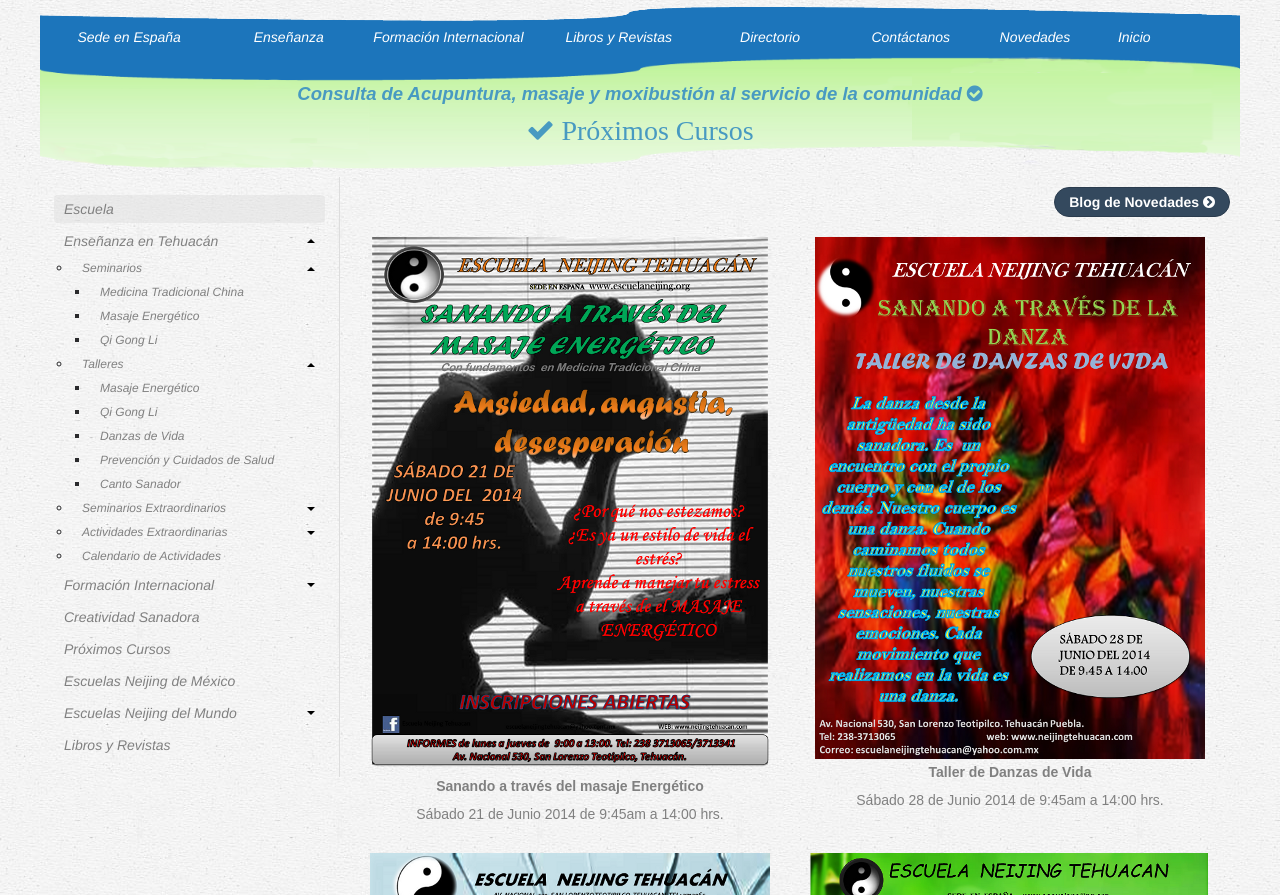
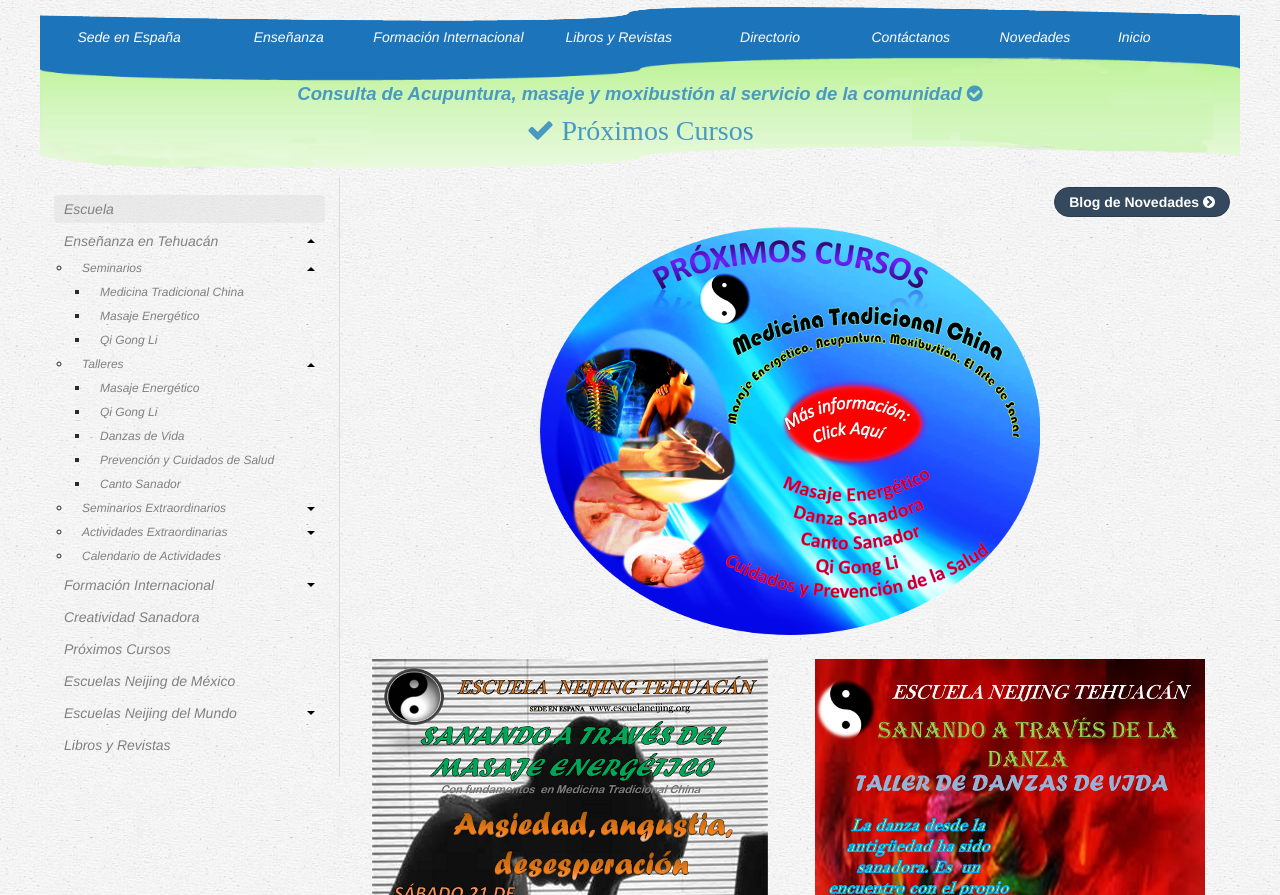
Before and after one commit to xtornasol512/neijingtehuacan, a website: page pages/NuevosCursos.html in a window 1280 px wide. Shown: the part 205-1100 px from the top of the page. Drawn offline with nearby package versions, Linux system fonts and the light colour scheme.

Commit message:
cambios julio, img de proximos cursos, calendario

```diff
--- a/pages/NuevosCursos.html
+++ b/pages/NuevosCursos.html
@@ -224,7 +224,13 @@
                   <div class="row">
                     <p class="align-right"><a href="http://escuelaneijingtehuacan.blogspot.mx" rel="next" class="asphalt round button" target="_blank">Blog de Novedades <span class="icon-chevron-sign-right"></span></a></p>
                   </div>
-
+                  <article class="row">
+                    <p class="align-center">
+                      <a title="Próximos Cursos Más información aquí" href="http://escuelaneijingtehuacan.blogspot.mx" target="_blank">
+                        <img src="/images/NuevosCursos/proximoscursos_small.png" alt="Visita nuestros proximos cursos en nuestro Blog">
+                      </a>
+                    </p>
+                  </article>
                   <article class="row">
 
 
```
Also changed, not shown: pages/Calendario.html (+2 -2 lines), images/NuevosCursos/proximoscursos_small.png (added).
